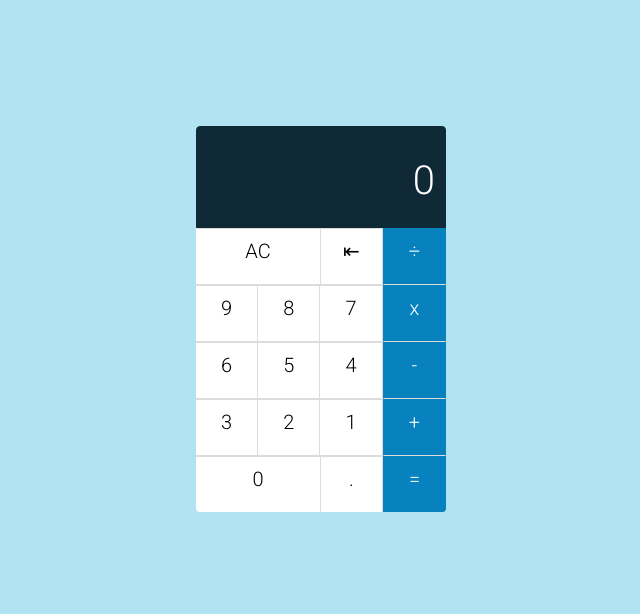
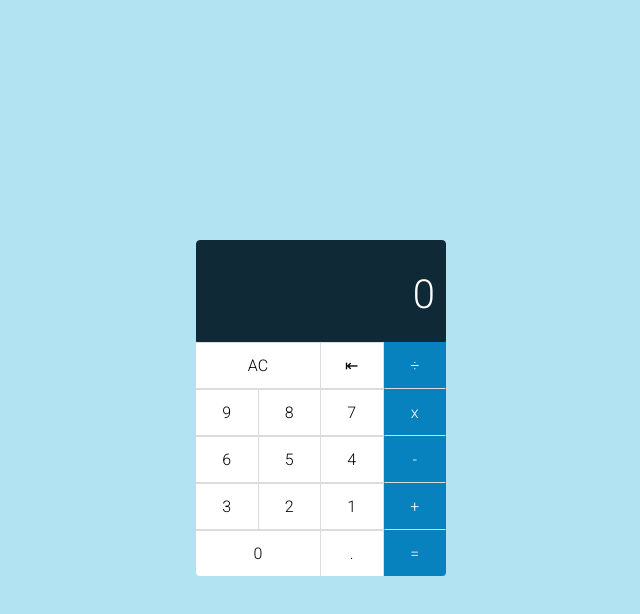
Before and after one commit to bisoladebiyi/calculator, a plain HTML site: page index.html in a window 1280 px wide. Shown: the whole page, without its empty margins (319-959 px from the left). Drawn offline with Linux system fonts and the light colour scheme.

Commit message:
made a few changes to codebase

```diff
--- a/calculator.html
+++ b/index.html
@@ -5,9 +5,9 @@
     <meta name="viewport" content="width=device-width, initial-scale=1.0">
     <title>Calculator</title>
 </head>
-<link rel="stylesheet" href="calculator.css">
+<link rel="stylesheet" href="styles.css">
 
-<script src= "calculator.js" defer></script>
+<script src= "index.js" defer></script>
 <body>
     <div id="calc-parent">
         <div class='row'>
--- a/calculator.css
+++ b/styles.css
@@ -5,21 +5,26 @@ body {
     font-family: 'Roboto', sans-serif;
     -webkit-touch-callout: none; /* iOS Safari */
     -webkit-user-select: none; /* Safari */
-     -khtml-user-select: none; /* Konqueror HTML */
-       -moz-user-select: none; /* Old versions of Firefox */
-        -ms-user-select: none; /* Internet Explorer/Edge */
-            user-select: none;
+    -khtml-user-select: none; /* Konqueror HTML */
+    -moz-user-select: none; /* Old versions of Firefox */
+    -ms-user-select: none; /* Internet Explorer/Edge */
+    user-select: none;
+    display: flex;
+    align-items: center;
+    justify-content: center;
+    height: 100vh;
 }
+
 .calc-btn {
     color: black;
     background-color: white;
-    width: 50px;
-    height: 45px;
-    text-align: center;
-    padding-top: 10px;
-    font-size: 20px;
+
     border: 1px solid gainsboro;
     border-left: white;
+    display: flex;
+    align-items: center;
+    justify-content: center;
+    height: 45px;
 
 }
 .calc-btn:hover {
@@ -28,18 +33,17 @@ body {
     cursor: pointer;
 }
 .row {
-    display: table;
-    table-layout: fixed;
+    display: grid;
+    grid-template-columns: 1fr 1fr 1fr 1fr;
     width: 250px;
+
 }
-.column {
-    display: table-cell;
-}
+
 #calc-clear {
-    width: 101.999px;
+    grid-column: 1 / span 2;
 }
 #calc-zero {
-    width: 101.999px;
+    grid-column: 1 / span 2;
     border-radius: 0 0 0 4px;
     border-bottom: white;
 }
@@ -65,7 +69,7 @@ body {
     background-color: #055780;
 }
 #calc-value {
-    width: 224px;
+    grid-column: 1 / span 4;
     height: 70px;
     background-color: #102936;
     border: 1px solid #102936 ;
@@ -75,12 +79,7 @@ body {
     font-size: 40px;
     text-align: right;
     color: white;
-
     padding-top: 30px;
     padding-right: 10px;
 
 }
-#calc-parent {
-    margin-top: 10%;
-    margin-left: calc(50% - 125px);
-}
```
Also changed, not shown: index.js (line endings or trailing spaces), 1 other file.
